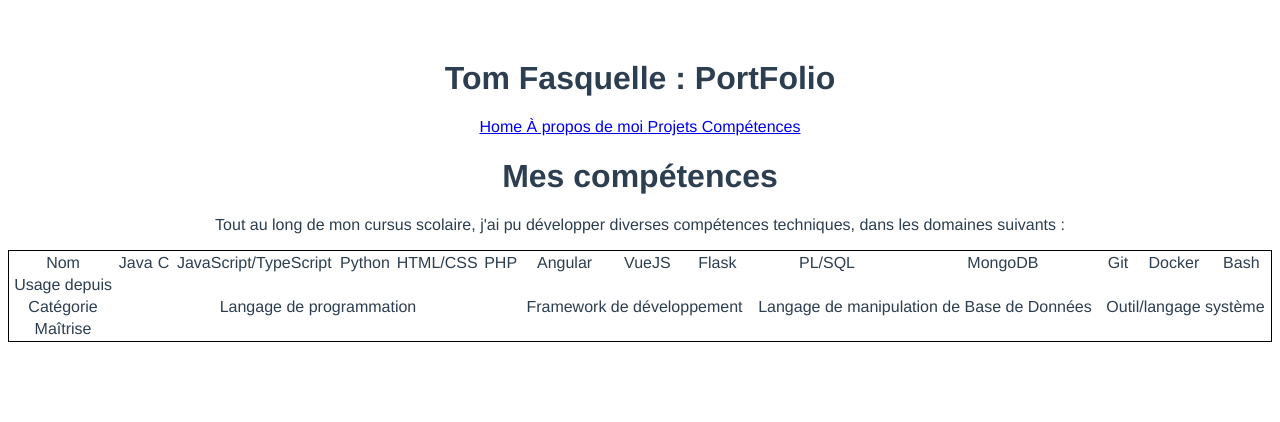
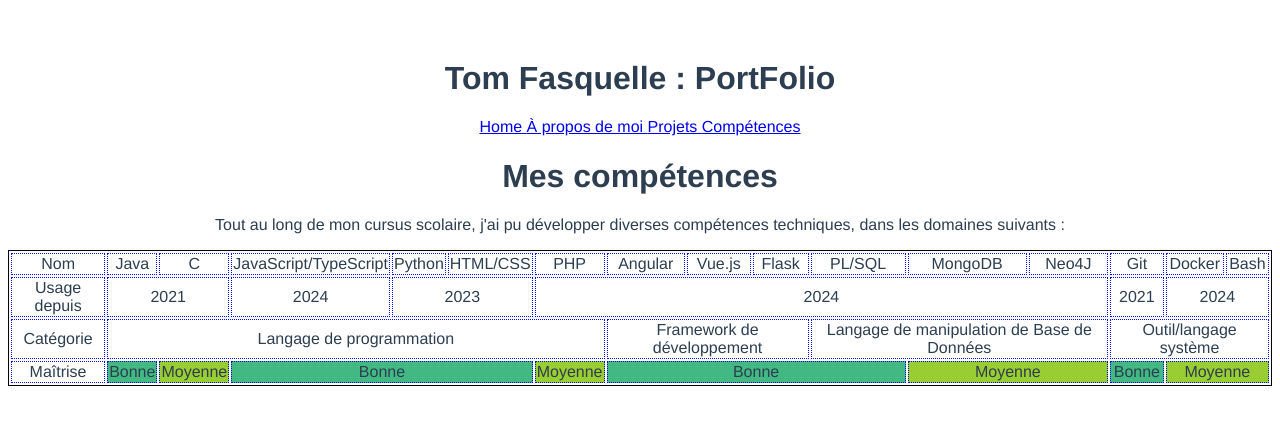
Before and after one commit to tomfsql/TomFolio, a Vue app: page /skills in a window 1280 px wide. Shown: the top 422 px of the page. Built offline with nearby package versions, Linux system fonts and the light colour scheme.

Commit message:
Finished table, added style and content

```diff
--- a/src/components/AboutPage.vue
+++ b/src/components/AboutPage.vue
@@ -4,13 +4,13 @@
     <ul>
       <li> Actuellement en BUT3 Informatique à l'IUT Lyon 1 Doua </li>
       <li> 24 ans, résidant à Villeurbanne, permis B et véhiculé </li>
-      <li> Alternant à ViewPoint en tant que développeur logiciel </li>
+      <li> Alternant à ViewPoint en tant que développeur logiciel et web </li>
     </ul>
-    <p> En plus des compétences techniques présentées dans la page des mes  <RouterLink to="/skills">compétences</RouterLink>, j'en ai également développé certaines non-techniques, de par mes activités extra-scolaires :</p>
+    <p> En plus des compétences techniques présentées dans la <RouterLink to="/skills">page dédiée</RouterLink>, j'en ai également développé certaines non-techniques, de par mes activités extra-scolaires :</p>
     <ul>
-        <li> Membre de la fédération des BDE de l'IUT Lyon 1 Doua </li>
-        <li> Tutorat pour des élèves de l'IUT </li>
-        <li> Pratique hebdomadaire du sport </li>
+        <li> Membre de la fédération des BDE de l'IUT Lyon 1 Doua : travail en groupe, gestion d'équipe, communication et gestion de projets </li>
+        <li> Tutorat pour des élèves de l'IUT : communication et écoute active </li>
+        <li> Pratique hebdomadaire du sport : discipline, assiduité, dépassement de soi </li>
     </ul>
   </template>
 
--- a/src/components/ProjectsPage.vue
+++ b/src/components/ProjectsPage.vue
@@ -16,8 +16,8 @@
           </div>
           <div class="project-content" v-if="this.showSingleProject['Solveur']">
 
-            <p> J'ai réalisé ce projet dans le cadre de mon BUT Informatique en Année Spéciale</p>
-            <p> Mon rôle a été de créer et faire fonctionner le solveur, s'appuyant sur la libraire SAGE </p>
+            <p> J'ai réalisé ce projet dans le cadre de mon BUT Informatique en Année Spéciale, au second semestre. J'ai collaboré au sein d'un groupe de 3 personnes. </p>
+            <p> Mon rôle : concevoir et développer le solveur, dans la partie back-end, basé sur la libraire <a href="https://www.sagemath.org/" target="_blank"> SAGE ( Python )</a>.  </p>
 
           </div>
         </div>
@@ -31,6 +31,7 @@
           <div class="project-content" v-if="this.showSingleProject['Exercices']">
 
             <p> Ce projet a pris place dans le cadre du cours de programmation avancée en front-end, au premier semestre de BUT3 </p>
+            <p> Utilisation d'Angular afin d'obtenir un rendu dynamique, ergonomique et fonctionnel </p>
 
           </div>
         </div>
@@ -42,7 +43,8 @@
             <button v-else class="collapsebtn" @click="toggleProject('SiteWeb')"> + </button>
           </div>
           <div class="project-content" v-if="this.showSingleProject['SiteWeb']">
-            <p> Site web responsive, que j'ai développé en binôme au premier semestre de mon BUT Année Spéciale </p>
+            <p> Site web statique, que j'ai développé en binôme au premier semestre de mon BUT Année Spéciale. </p>
+            <p> Usage des langages HTML et CSS, j'ai pris en charge la partie responsive notamment.</p>
           </div>
         </div>
 
@@ -64,7 +66,8 @@
             <button v-else class="collapsebtn" @click="toggleProject('Annuaire')"> + </button>
           </div>
           <div class="project-content" v-if="this.showSingleProject['Annuaire']">
-            <p> Application web destinée au fonctionnement interne de l'entreprise, accès via LDAP ( Lightweight Directory Access Protocol ) au fichier de données </p>
+            <p> Application web destinée au fonctionnement interne de l'entreprise, accès via LDAP ( Lightweight Directory Access Protocol ) au fichier de données.</p>
+            <p> J'ai développé l'application en partant d'une base quasiment vide : authentification, interaction avec la base de données, affichage.</p>
           </div>
         </div>
 
@@ -75,15 +78,16 @@
             <button v-else class="collapsebtn" @click="toggleProject('PropertyGrid')"> + </button>
           </div>
           <div class="project-content" v-if="this.showSingleProject['PropertyGrid']">
-            <p> Application web permettant d'afficher les données dynamiquement </p>
+            <p> Application web permettant d'afficher les données dynamiquement.</p>
+            <p> Utilisation de Vue.js afin d'obtenir des composants exportables, les données provenant d'un fichier JSON.</p>
           </div>
         </div>
       </div>
 
-  <p> En bref : j'ai pu développer en utilisant divers outils et langages </p>
+  <p> En synthèse : j'ai pu développer en utilisant divers outils et langages </p>
   <ul>
     <li> Web : VueJS, Flask, Angular </li>
-    <li> Logiciel : C++, C# </li>
+    <li> Logiciel : C++, C#, Python </li>
     <li> Outils : Git, Docker</li>
   </ul>
 </template>
@@ -136,4 +140,8 @@
     margin: 10px;
     border: 2px dotted black;
   }
+  li{
+    display: flex;
+    justify-content: space-around;
+  }
   </style>
--- a/src/components/SkillsPage.vue
+++ b/src/components/SkillsPage.vue
@@ -14,10 +14,11 @@
                 <td> HTML/CSS </td>
                 <td> PHP </td>
                 <td> Angular </td>
-                <td> VueJS </td>
+                <td> Vue.js </td>
                 <td> Flask </td>
                 <td> PL/SQL </td>
                 <td> MongoDB </td>
+                <td> Neo4J</td>
                 <td> Git </td>
                 <td> Docker </td>
                 <td> Bash </td>
@@ -26,16 +27,30 @@
         <tbody>
             <tr>
                 <td> Usage depuis </td>
+                <td colspan="2"> 2021 </td>
+                <td> 2024 </td>
+                <td colspan="2"> 2023 </td>
+                <td colspan="7"> 2024</td>
+                <td> 2021</td>
+                <td colspan="2"> 2024</td>
             </tr>
             <tr>
                 <td> Catégorie </td>
                 <td colspan="6"> Langage de programmation </td>
                 <td colspan="3"> Framework de développement </td>
-                <td colspan="2"> Langage de manipulation de Base de Données </td>
+                <td colspan="3"> Langage de manipulation de Base de Données </td>
                 <td colspan="3"> Outil/langage système </td>
             </tr>
             <tr>
                 <td> Maîtrise </td>
+                <td class="good"> Bonne </td>
+                <td class="mid"> Moyenne </td>
+                <td class="good" colspan="3"> Bonne </td>
+                <td class="mid"> Moyenne </td>
+                <td class="good" colspan="4"> Bonne </td>
+                <td class="mid" colspan="2"> Moyenne</td>
+                <td class="good"> Bonne </td>
+                <td class="mid" colspan="2"> Moyenne </td>
             </tr>
         </tbody>
     </table>
@@ -73,5 +88,14 @@
   }
   td{
     width: fit-content;
+    border: 1px dotted blue ;
+  }
+
+  .good {
+    background-color: #42b983;
+  }
+
+  .mid {
+    background-color: yellowgreen;
   }
   </style>
```
